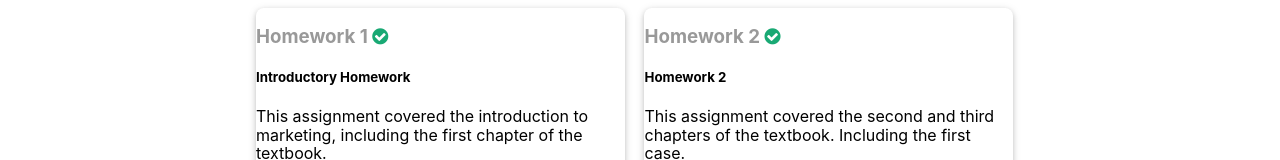
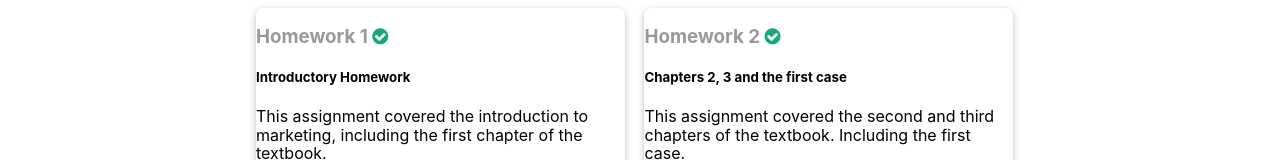
Before and after one commit to hamlim/RPILMS-Redesign, a plain HTML site: page home.html in a window 1280 px wide. Both pictures are taken after a click on the button "MGMT-2430-01". Shown: the part 639-799 px from the top of the page. Drawn offline with nearby package versions, Linux system fonts and the light colour scheme.

Commit message:
changing the title of the homework

```diff
--- a/home.html
+++ b/home.html
@@ -117,7 +117,7 @@
                             </div>
                             <div class="phs flex-item br3 card cf">
                                 <h3><a class="dim silver">Homework 2</a> <span class="green" data-tooltip="This assignment has been submitted on time and has been graded."><i class="fa fa-check-circle"></i></span></h3>
-                                <h5>Homework 2</h5>
+                                <h5>Chapters 2, 3 and the first case</h5>
                                 <p>
                                     This assignment covered the second and third chapters of the textbook. Including the first case.
                                 </p>
```
